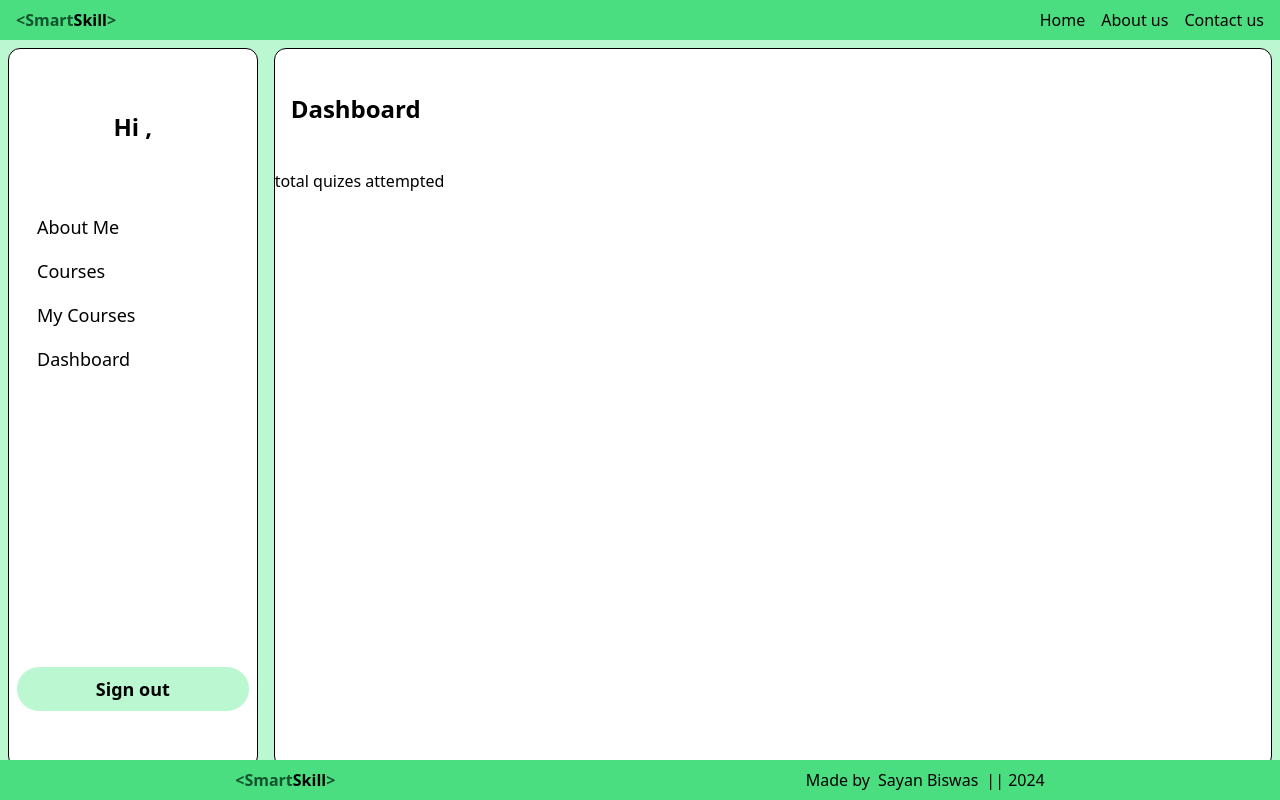
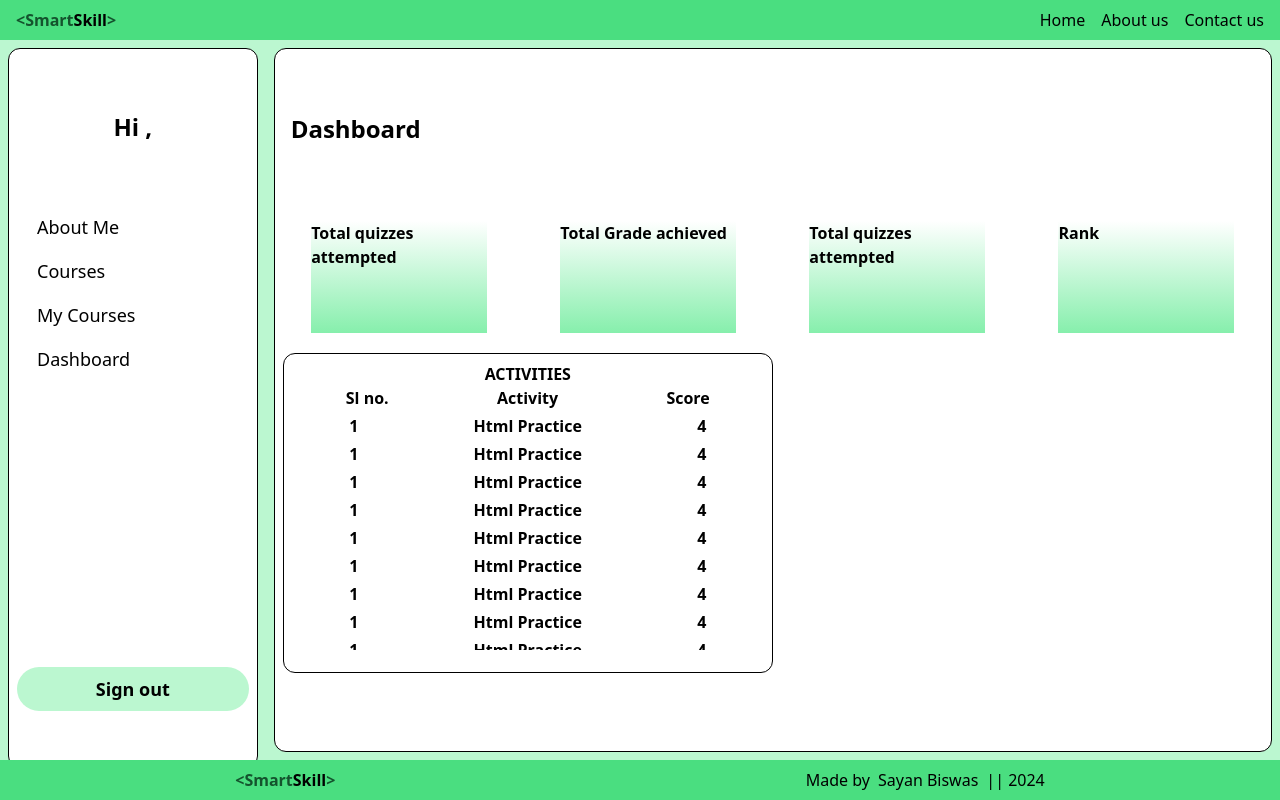
Before and after one commit to CodingPheonix/Smart_Classroom, a Next.js app in the folder smart_classroom/: page /Learner_dashboard in a window 1280 px wide. Built offline with nearby package versions, Linux system fonts and the light colour scheme; no server answers.

Commit message:
created dashboard activities section

```diff
--- /dev/null
+++ b/smart_classroom/app/Components/Dashboard_activities.js
@@ -0,0 +1,17 @@
+import React from 'react'
+
+const Dashboard_activities = () => {
+    return (
+        <div>
+            <div className='w-full bg-black mt-1' ></div>
+
+            <div className='w-full flex justify-around items-center'>
+                <div className='font-semibold' >1</div>
+                <div className='font-semibold' >Html Practice</div>
+                <div className='font-semibold' >4</div>
+            </div>
+        </div>
+    )
+}
+
+export default Dashboard_activities
--- a/smart_classroom/app/Learner_dashboard/page.js
+++ b/smart_classroom/app/Learner_dashboard/page.js
@@ -2,6 +2,7 @@
 import React from 'react'
 import Learner_nav from '../Components/Learner_nav'
 // import 'bootstrap/dist/css/bootstrap.min.css';
+import Dashboard_activities from '../Components/Dashboard_activities'
 
 const page = () => {
     return (
@@ -9,15 +10,43 @@ const page = () => {
             <div className='h-full w-1/5 border border-black rounded-xl m-2 bg-white'>
                 <Learner_nav />
             </div>
-            <div className='h-full w-4/5 border border-black rounded-xl m-2 bg-white'>
-                <h1 className='font-extrabold text-2xl h-1/6 flex items-center p-4'>Dashboard</h1>
 
-                <div>
-                    <div>total quizes attempted</div>
-                    <div></div>
-                    <div></div>
-                    <div></div>
+            <div className='w-4/5 border border-black rounded-xl m-2 bg-white flex flex-col gap-3'>
+                <h1 className='font-extrabold text-2xl h-40 flex items-center p-4'>Dashboard</h1>
+
+                <div className='flex w-full justify-around items-center'>
+                    <div className='w-44 h-28 bg-gradient-to-b from-white to-green-300 font-bold'>Total quizzes attempted</div>
+                    <div className='w-44 h-28 bg-gradient-to-b from-white to-green-300 font-bold'>Total Grade achieved</div>
+                    <div className='w-44 h-28 bg-gradient-to-b from-white to-green-300 font-bold'>Total quizzes attempted</div>
+                    <div className='w-44 h-28 bg-gradient-to-b from-white to-green-300 font-bold'>Rank</div>
                 </div>
+
+                <div className='w-full flex justify-center items-center'>
+                    <div className='w-1/2 min-h-[40vh] border border-black rounded-xl m-2 p-2'>
+                        <h3 className='w-full text-center font-bold'>ACTIVITIES</h3>
+                        <div className='w-full flex justify-around items-center'>
+                            <div className='font-semibold'>Sl no.</div>
+                            <div className='font-semibold'>Activity</div>
+                            <div className='font-semibold'>Score</div>
+                        </div>
+                        <div className='overflow-y-scroll max-h-[30vh]'>
+                            <Dashboard_activities />
+                            <Dashboard_activities />
+                            <Dashboard_activities />
+                            <Dashboard_activities />
+                            <Dashboard_activities />
+                            <Dashboard_activities />
+                            <Dashboard_activities />
+                            <Dashboard_activities />
+                            <Dashboard_activities />
+                        </div>
+                    </div>
+
+                    <div className='w-1/2'>
+                        {/* Additional content if needed */}
+                    </div>
+                </div>
+
             </div>
         </div>
     )
```
